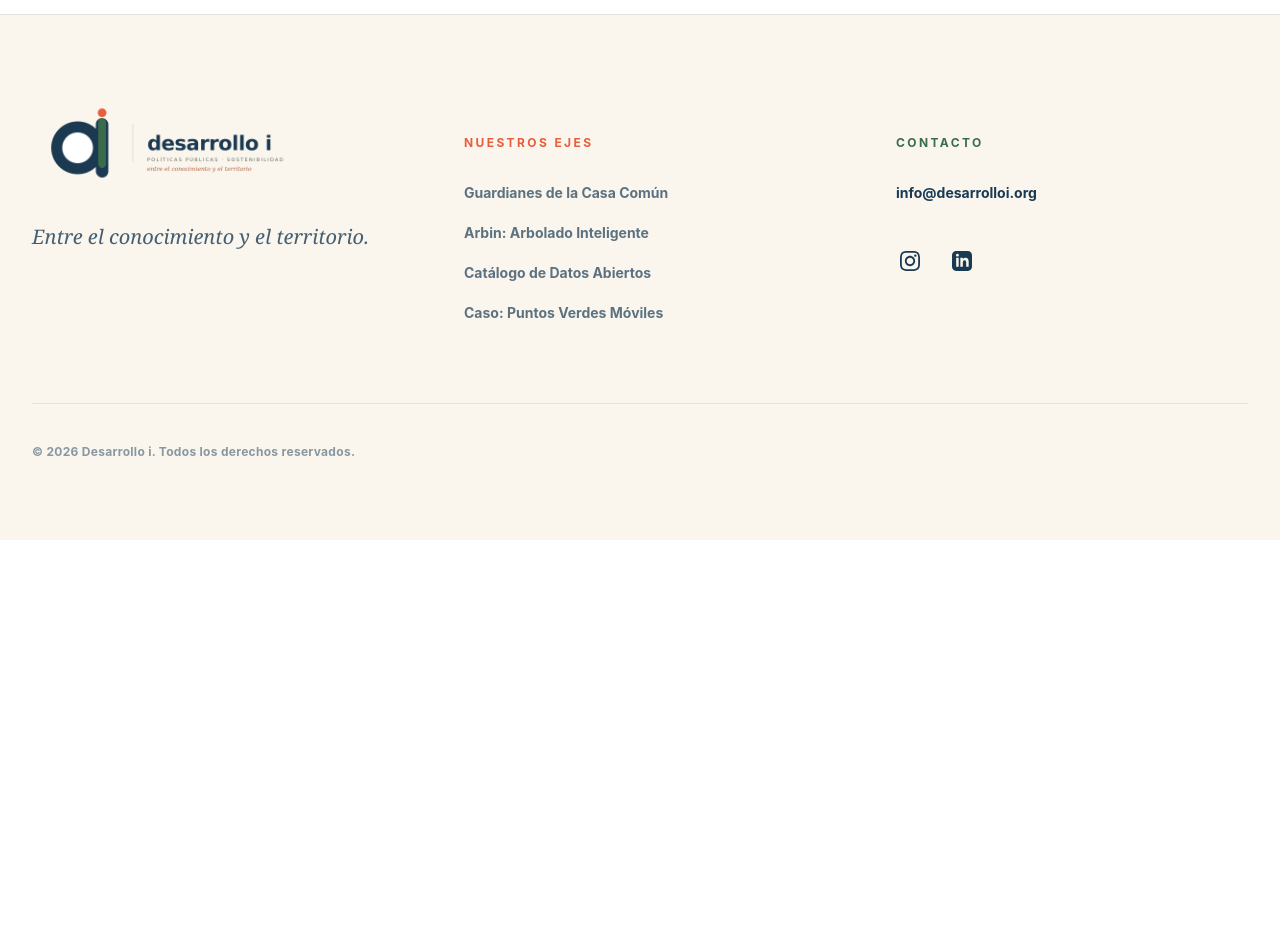
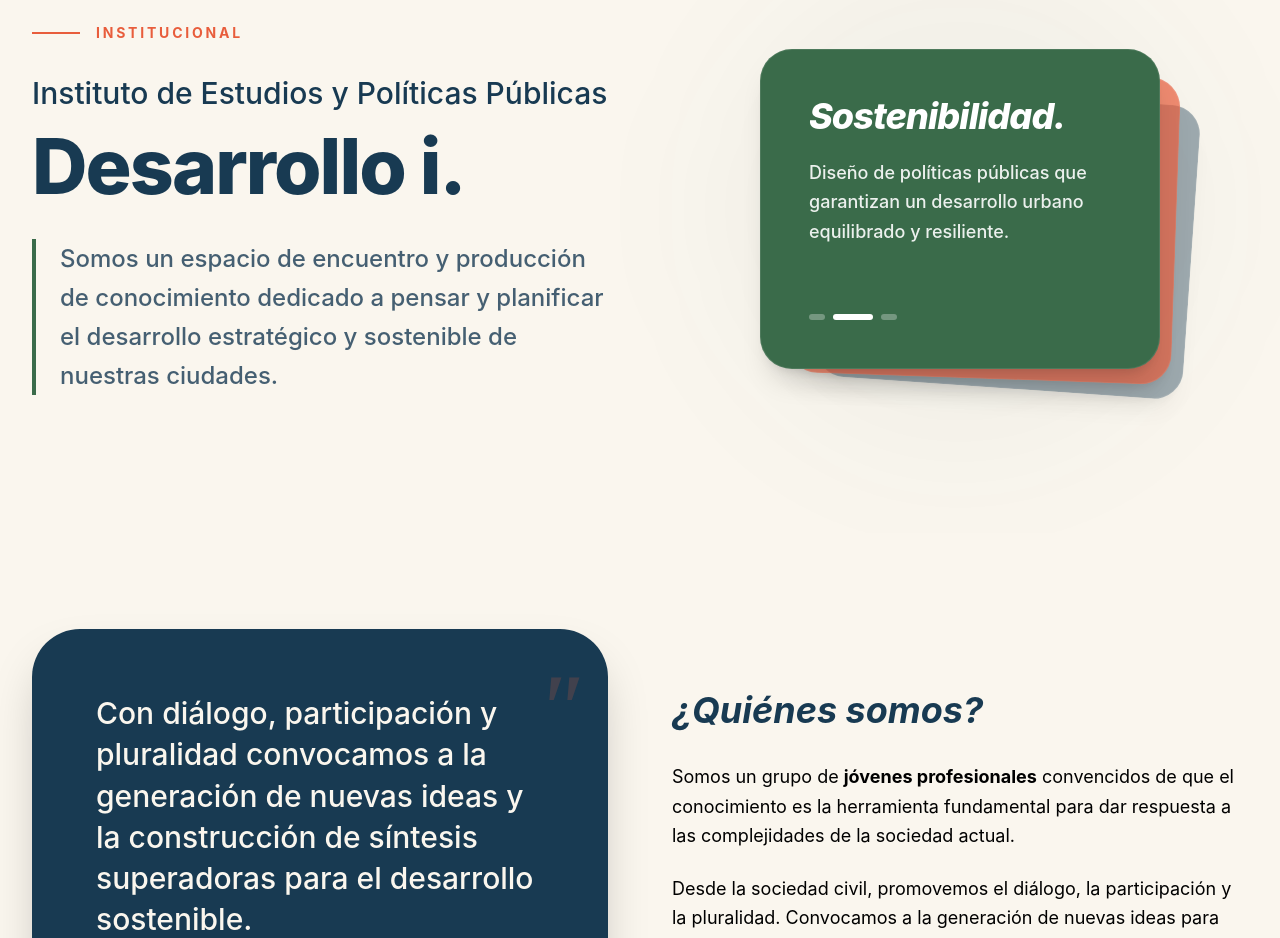
Before and after one commit to Nicocaputocai/desarrolloi, a React (Vite) app: page /quienes-somos in a window 1280 px wide. Shown: the part 260-1198 px from the top of the page. Before the commit the page ends 800 px from the top, so only its background shows below. Built offline with nearby package versions, Linux system fonts and the light colour scheme.

Commit message:
Agregué sección nosotros; modifiqué texto arbin; renové hero con cambio de foto

```diff
--- a/src/App.jsx
+++ b/src/App.jsx
@@ -13,6 +13,7 @@ import DatosAbiertos from './pages/DatosAbiertos';
 import PuntosMoviles from './pages/PuntosMoviles';
 import Guardianes from './pages/Guardianes';
 import Arbin from './pages/Arbin';
+import Nosotros from './pages/Nosotros';
 
 function App() {
   return (
@@ -30,6 +31,7 @@ function App() {
             <Route path="/puntos-moviles" element={<PuntosMoviles />} />
             <Route path="/guardianes" element={<Guardianes />} />
             <Route path="/arbin" element={<Arbin />} />
+            <Route path="/quienes-somos" element={<Nosotros />} />
           </Routes>
         </main>
 
--- a/src/components/Navbar.jsx
+++ b/src/components/Navbar.jsx
@@ -17,9 +17,9 @@ const navLinks = [
    { name: "Guardianes de la Casa Común", path: "/guardianes", isHash: false },
      {
     name: "Quienes somos",
-    path: "/nosotros",
+    path: "/quienes-somos",
     hashId: "trabajos",
-    isHash: true,
+    isHash: false,
   },
 ];
 
--- a/src/pages/Arbin.jsx
+++ b/src/pages/Arbin.jsx
@@ -247,10 +247,10 @@ export default function Arbin() {
                   Gestión de Gobiernos Locales
                 </h3>
                 <p className="font-sans text-crema/70 leading-relaxed mb-8">
-                  Arbin brinda a los municipios una solución lista para usar
-                  ("llave en mano") que moderniza el área de espacios verdes,
-                  permitiendo auditar contratistas, planificar podas y gestionar
-                  el riesgo del arbolado público con evidencia empírica.
+                  Arbin es la plataforma que transforma la gestión del arbolado
+                  público. Aportamos tecnología y datos para
+                  modernizar el cuidado de los espacios verdes, planificar
+                  intervenciones preventivas y gestionar el riesgo urbano de forma inteligente.
                 </p>
               </div>
               <a
--- a/src/pages/Nosotros.jsx
+++ b/src/pages/Nosotros.jsx
@@ -1,9 +1,148 @@
-import React from 'react'
+import React, { useState, useEffect } from "react";
 
-const Nosotros = () => {
+export default function Nosotros() {
+  const [index, setIndex] = useState(0);
+
+const ejes = [
+    {
+      titulo: "Conocimiento.",
+      desc: "Análisis técnico y rigor académico para fundamentar la toma de decisiones.",
+      color: "bg-azul-noche",
+    },
+    {
+      titulo: "Sostenibilidad.",
+      desc: "Diseño de políticas públicas que garantizan un desarrollo urbano equilibrado y resiliente.",
+      color: "bg-verde-monte",
+    },
+    {
+      titulo: "Territorio.",
+      desc: "Integración activa de las comunidades locales para transformar la realidad social.",
+      color: "bg-terracota",
+    },
+  ];
+
+  // Rotación automática cada 4 segundos
+  useEffect(() => {
+    const timer = setInterval(() => {
+      setIndex((prev) => (prev + 1) % ejes.length);
+    }, 4000);
+    return () => clearInterval(timer);
+  }, []);
+
   return (
-    <div>Nosotros</div>
-  )
+    <main className="bg-crema min-h-screen font-sans">
+      {/* 1. SECCIÓN PRINCIPAL INTEGRADA (Hero + Fichero) */}
+      <section className="relative pt-32 pb-24 px-6 lg:px-8 bg-crema overflow-hidden min-h-[85vh] flex items-center">
+        <div className="max-w-[1300px] mx-auto grid grid-cols-1 lg:grid-cols-12 gap-16 items-center">
+          {/* COLUMNA IZQUIERDA: MANIFIESTO */}
+          <div className="lg:col-span-6 z-10">
+            <div className="flex items-center gap-4 mb-8">
+              <span className="w-12 h-[2px] bg-terracota"></span>
+              <p className="text-sm font-bold uppercase tracking-[0.2em] text-terracota">
+                Institucional
+              </p>
+            </div>
+
+            <h1 className="text-azul-noche text-5xl md:text-6xl lg:text-[4.8rem] font-extrabold leading-[1.05] tracking-tight mb-8">
+              <span className="block text-2xl md:text-3xl font-medium text-gris-texto mb-4 tracking-normal">
+                Instituto de Estudios y Políticas Públicas
+              </span>
+              Desarrollo i.
+            </h1>
+
+            <div className="pl-6 border-l-4 border-verde-monte max-w-2xl">
+              <p className="text-xl md:text-2xl text-azul-noche/80 leading-relaxed font-medium">
+                Somos un espacio de encuentro y producción de conocimiento
+                dedicado a pensar y planificar el desarrollo estratégico y
+                sostenible de nuestras ciudades.
+              </p>
+            </div>
+          </div>
+
+          {/* COLUMNA DERECHA: EL FICHERO GIRATORIO MEJORADO */}
+          <div className="lg:col-span-6 relative flex justify-center items-center h-[450px]">
+            <div className="absolute w-[500px] h-[500px] bg-azul-noche/[0.03] rounded-full blur-3xl"></div>
+
+<div className="relative w-full max-w-[400px] h-[320px]">
+              {ejes.map((eje, i) => {
+                const isFront = i === index;
+                const isNext = i === (index + 1) % ejes.length;
+                const isBack = i === (index + 2) % ejes.length;
+
+                return (
+                  <div
+                    key={i}
+                    onClick={() => setIndex(i)}
+                    className={`
+                      absolute inset-0 p-12 rounded-[2rem] shadow-xl cursor-pointer
+                      transition-all duration-700 ease-[cubic-bezier(0.25,1,0.5,1)] border border-white/10
+                      ${eje.color}
+                      ${isFront ? "z-30 scale-100 translate-x-0 translate-y-0 rotate-0 opacity-100 shadow-2xl" : ""}
+                      ${isNext ? "z-20 scale-[0.96] translate-x-6 translate-y-4 rotate-2 opacity-70 hover:opacity-90" : ""}
+                      ${isBack ? "z-10 scale-[0.92] translate-x-12 translate-y-8 rotate-4 opacity-40" : ""}
+                    `}
+                  >
+                    <div className="flex flex-col h-full justify-between">
+                      <div>
+                        {/* Título limpio, sin iconos ni cuadrados */}
+                        <h3 className="text-white text-4xl font-extrabold mb-6 tracking-tight italic leading-none">
+                          {eje.titulo}
+                        </h3>
+                        {/* Descripción clara */}
+                        <p className="text-white/90 text-lg font-medium leading-relaxed">
+                          {eje.desc}
+                        </p>
+                      </div>
+
+                      {/* Indicador de posición minimalista */}
+                      <div className="flex gap-2">
+                        {ejes.map((_, dotIndex) => (
+                          <div
+                            key={dotIndex}
+                            className={`h-1.5 rounded-full transition-all duration-500 ${dotIndex === i ? "w-10 bg-white" : "w-4 bg-white/30"}`}
+                          />
+                        ))}
+                      </div>
+                    </div>
+                  </div>
+                );
+              })}
+            </div>
+          </div>
+        </div>
+      </section>
+
+      {/* 2. QUIÉNES SOMOS: EL EQUIPO Y EL VALOR (Caja a la izquierda) */}
+<section className="py-24 px-6 lg:px-8 relative overflow-hidden">
+  <div className="absolute top-1/2 left-0 -translate-y-1/2 w-96 h-96 bg-verde-monte/5 rounded-full blur-3xl -z-10"></div>
+
+  <div className="max-w-[1400px] mx-auto grid grid-cols-1 lg:grid-cols-2 gap-16 items-start">
+
+    {/* LA CAJA AZUL PASA A LA IZQUIERDA */}
+    <div className="bg-azul-noche p-10 md:p-16 rounded-[3rem] text-crema shadow-2xl relative order-1">
+      <div className="absolute top-8 right-8 text-terracota/20 text-8xl font-serif italic">"</div>
+      <p className="text-2xl md:text-3xl font-medium leading-snug relative z-10">
+       Con diálogo, participación y pluralidad convocamos a la generación de nuevas ideas y la construcción de síntesis superadoras para el desarrollo sostenible.
+      </p>
+      <div className="mt-8 flex items-center gap-4">
+          <span className="w-8 h-[1px] bg-terracota"></span>
+          <p className="text-terracota uppercase tracking-widest text-xs font-bold">Nuestro Propósito</p>
+      </div>
+    </div>
+
+    {/* EL TEXTO PASA A LA DERECHA */}
+    <div className="order-2 flex flex-col justify-center h-full">
+      <h2 className="text-azul-noche text-4xl font-bold mb-8 italic">¿Quiénes somos?</h2>
+      <p className="text-lg text-gris-texto leading-relaxed mb-6">
+        Somos un grupo de <strong>jóvenes profesionales</strong> convencidos de que el conocimiento es la herramienta fundamental para dar respuesta a las complejidades de la sociedad actual.
+      </p>
+      <p className="text-lg text-gris-texto leading-relaxed">
+        Desde la sociedad civil, promovemos el diálogo, la participación y la pluralidad. Convocamos a la generación de nuevas ideas para impulsar el desarrollo urbano con una mirada técnica, inclusiva y humana.
+      </p>
+    </div>
+
+  </div>
+</section>
+    </main>
+  );
 }
-
-export default Nosotros
```
Also changed, not shown: src/components/HeroSection.jsx (+25 -24 lines), Notas de cambio para la pagina.txt (added), 2 other files (tests, documents, lock files or other folders).
